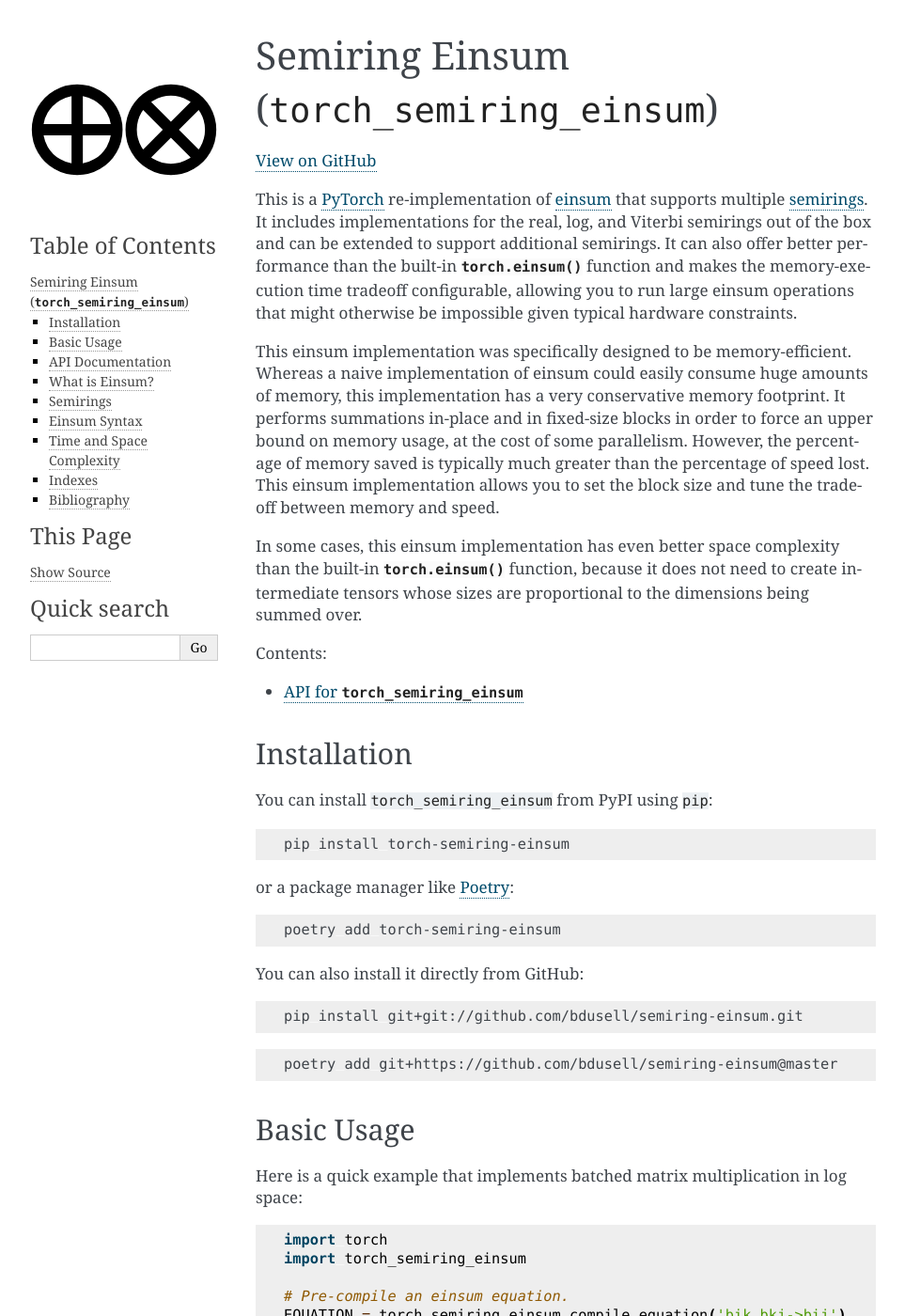
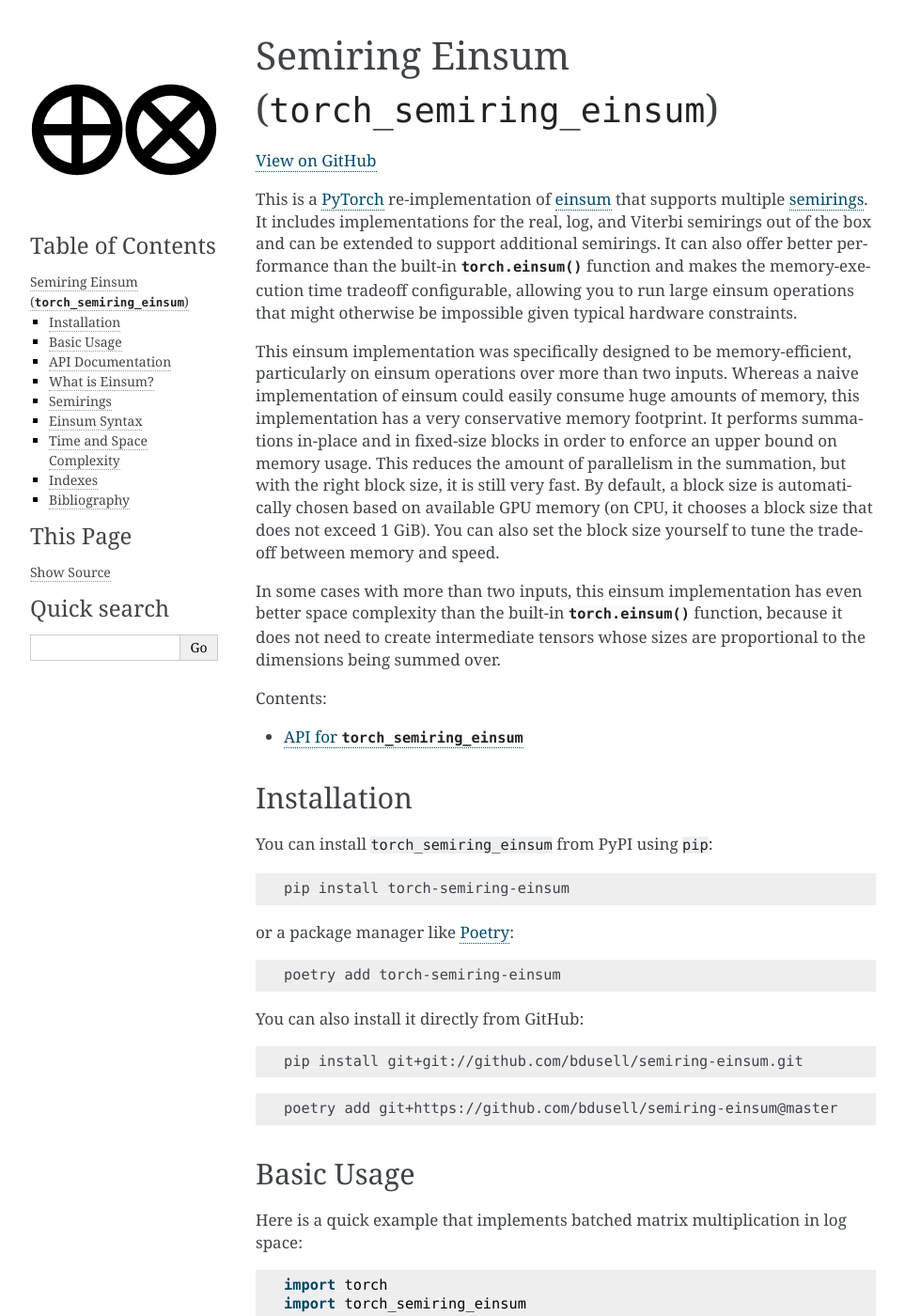
Before and after one commit to bdusell/semiring-einsum, a Sphinx documentation site: the page built from docs/index.rst, in a window 1280 px wide and 1400 px high. Shown: the whole window at 94% size, without its empty margins (148-1111 px from the left). Built offline with Sphinx 7.4.7, drawn with Linux system fonts in a browser that asks for light colours; cross-references to code outside the pages are shown as plain code.

Commit message:
Update docs with auto block sizing.

```diff
--- a/docs/index.rst
+++ b/docs/index.rst
@@ -16,19 +16,21 @@ makes the memory-execution time tradeoff configurable, allowing you to run
 large einsum operations that might otherwise be impossible given typical
 hardware constraints.
 
-This einsum implementation was specifically designed to be memory-efficient.
-Whereas a naive implementation of einsum could easily consume huge amounts of
-memory, this implementation has a very conservative memory footprint. It
-performs summations in-place and in fixed-size blocks in order to force an
-upper bound on memory usage, at the cost of some parallelism. However, the
-percentage of memory saved is typically much greater than the percentage of
-speed lost. This einsum implementation allows you to set the block size and
-tune the tradeoff between memory and speed.
+This einsum implementation was specifically designed to be memory-efficient,
+particularly on einsum operations over more than two inputs. Whereas a
+naive implementation of einsum could easily consume huge amounts of memory,
+this implementation has a very conservative memory footprint. It performs
+summations in-place and in fixed-size blocks in order to enforce an upper
+bound on memory usage. This reduces the amount of parallelism in the
+summation, but with the right block size, it is still very fast. By default,
+a block size is automatically chosen based on available GPU memory (on CPU, it
+chooses a block size that does not exceed 1 GiB). You can also set the block
+size yourself to tune the tradeoff between memory and speed.
 
-In some cases, this einsum implementation has even better space complexity
-than the built-in :py:func:`torch.einsum` function, because it does not need
-to create intermediate tensors whose sizes are proportional to the dimensions
-being summed over.
+In some cases with more than two inputs, this einsum implementation has even
+better space complexity than the built-in :py:func:`torch.einsum` function,
+because it does not need to create intermediate tensors whose sizes are
+proportional to the dimensions being summed over.
 
 .. toctree::
    :maxdepth: 2
```
Also changed, not shown: other parts of docs/index.rst (+1 -1 lines).
